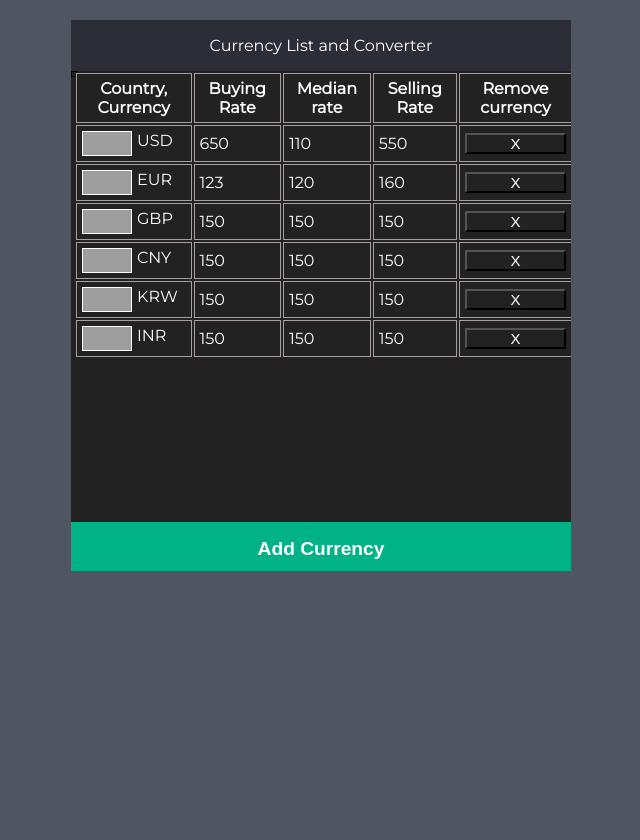
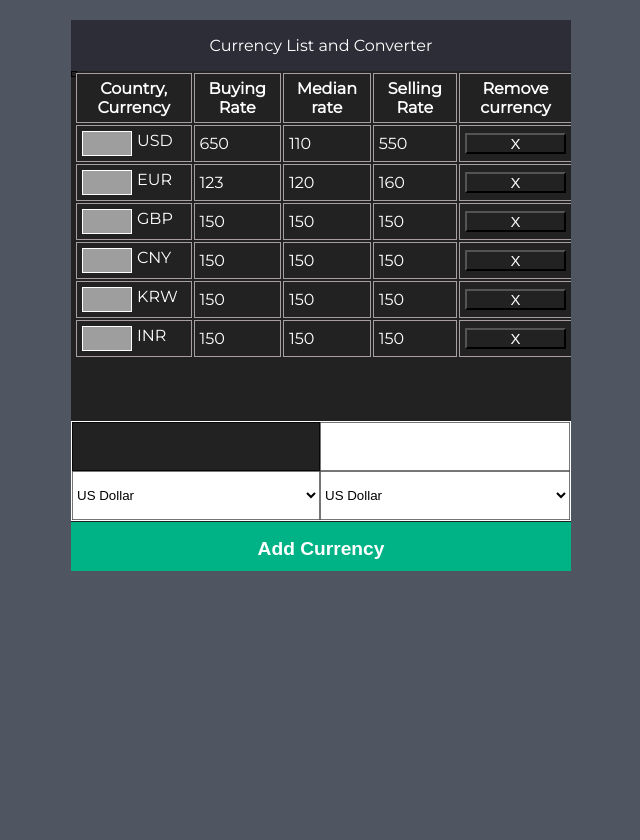
Before and after one commit to LazarStojanovic/RWA-JavaScript, a website built with webpack: page index.html in a window 1280 px wide. Shown: the whole page, without its empty margins (319-959 px from the left). Before the commit the page ends 800 px from the top, so only its background shows below. Built offline with nearby package versions, Linux system fonts and the light colour scheme; data requests are answered from the project's data file; grey boxes are pictures that could not be loaded.

Commit message:
Sredjivanje currency convertora

```diff
--- a/css/style.css
+++ b/css/style.css
@@ -14,6 +14,7 @@ body{
 .wrap-all {
     margin: 20px auto;
     width:500px;
+    height: 800px;
 
 }
 
@@ -25,9 +26,12 @@ body{
 }
 
 .table-container{
+    height: 500px;
     background-color: #222;
     overflow-x: hidden;
-    height: 100%;
+    overflow-y: auto;
+    position: relative;
+
 }
 .add-currency-button{
     background-color: #00b386;
@@ -44,6 +48,19 @@ body{
     position: absolute  ;
     bottom: 0;
     height: 50px;
+
+}
+
+.converter-container{
+    width: 100%;
+    height: 100px;
+    bottom:50px;
+    position: absolute;
+    border: 1px solid white;
+    background-color:#505562;
+    overflow-x: hidden;
+    overflow-y: auto;
+
 
 }
 
@@ -77,11 +94,7 @@ body{
 
 }
 
-.table-container{
-    height: 500px;
-    overflow-y: auto;
-    position: relative;
-}
+
 
 /* Scrollbar */
 .currency-table-body::-webkit-scrollbar {
@@ -125,6 +138,11 @@ ul.currency-list li:hover{
 
  .add-currency-button.open + ul.currency-list {
     left: 0;
+    z-index: 1000;
+  }
+
+  .add-currency-button.open + .converter-container{
+      z-index: 1;
   }
 .add-currency-button i {
     position: absolute;
@@ -158,7 +176,7 @@ ul.currency-list li:hover{
 
 
 .currency-table-body{
-    height: 90%;
+    height: 70%;
     overflow-y:auto;
     position: absolute;
     bottom: 0;
@@ -170,7 +188,7 @@ ul.currency-list li:hover{
 .tableContainer{
     background-color: lightslategray;
     width: 500px;
-    height: 500px;
+    height: 800px;
 }
 
 table{
@@ -196,3 +214,39 @@ th, td {
     color:white;
     font-size: 15px;
 }
+
+.grid-container{
+    display: inline-grid;
+    grid-template-columns: auto auto;
+}
+.text-input1{
+    border: 1px solid rgba(0, 0, 0, 0.8);
+    background-color: #222;
+}
+/*
+.text-input1{
+    position: relative;
+    height: 30px;
+}
+.text-input2{
+    position: relative;
+    left: -173px;
+    top:50px;
+    height: 30px;
+}
+*/
+/*
+.select1{
+    position: relative;
+    right:160px;
+    top: 10px;
+
+}
+
+}
+.select2{
+    position: relative;
+    left: 180px;
+    top: 30px;
+
+}*/
--- a/db.json
+++ b/db.json
@@ -77,7 +77,7 @@
         },
         {
             "id": 8,
-            "name": "Chinese Yuan Renminbi",
+            "name": "Chinese Yuan",
             "abbreviation": "CNY",
             "symbol": "\u00A5",
             "flagURL": "http://www.geonames.org/flags/l/cn.gif",
--- a/src/currencyList.js
+++ b/src/currencyList.js
@@ -26,7 +26,7 @@ export default class currencyList{
         });
     }
 
-    addCurrencyToTable(currencyList,currencyTableBody){
+    addCurrencyToTable(currencyList,currencyTableBody,converterContainer){
         currencyList.addEventListener("click", () => {
             var clickedListItem = event.target.closest("li");
             if(!clickedListItem.classList.contains('disabled')){
@@ -42,17 +42,26 @@ export default class currencyList{
                                                             <td class="currency-table-data">${currency.sellingRate}</td>
                                                             <td><input type="button" class="remove-currency-button-${currency.id} newButton" value="X" tag=${currency.id}></td>
                                                     </tr>`);
+                                                var select1 = converterContainer.querySelector(`.select1`);
+                                                select1.insertAdjacentHTML("beforeend",
+                                                    `<option class='option' option-name=${currency.abbreviation}>${currency.name}</option>`);
+                                                var select2 = converterContainer.querySelector(`.select2`);
+                                                select2.insertAdjacentHTML("beforeend",
+                                                    `<option class='option' option-name=${currency.abbreviation}>${currency.name}</option>`);
+
                                                 var button = document.getElementsByClassName(`remove-currency-button-${currency.id}`)[0];
                                                 button.addEventListener("click",() => {
+                                                    var option1 = converterContainer.childNodes[2].querySelector(`[option-name=${currency.abbreviation}]`)
+                                                    option1.remove();
+                                                    var option2 = converterContainer.childNodes[3].querySelector(`[option-name=${currency.abbreviation}]`)
+                                                    option2.remove();
                                                     currencyList.querySelector(`[list-data=${currency.abbreviation}]`).classList.remove("disabled");
                                                     var parent = button.parentNode.parentNode;
                                                     parent.remove();
                                                  })
-
                                              })
              }
          });
     }
 
-
 }
--- a/src/draw.js
+++ b/src/draw.js
@@ -35,15 +35,15 @@ export default class draw{
         var initalCurrencyArray = [1,2,4,8,15,18];
         initalCurrencyArray.forEach(currencyId => {
             currencyListObj.returnCurrency(currencyId)
-                    .then(currency => this.drawTableRows(currencyTableBody,currencyLista,currency))
+                    .then(currency => this.drawTableRows(currencyTableBody,currencyLista,currency,converterContainer))
         });
-
+        //Crtanje add currency button elementa
         var addCurrencyButton = document.createElement('input');
         addCurrencyButton.type = "button";
         addCurrencyButton.value = "Add Currency";
         addCurrencyButton.classList.add('add-currency-button');
         tableContainer.appendChild(addCurrencyButton);
-
+        //Dodavanje event listener-a buttonu
         currencyListObj.addCurrencyButtonFunctionality();
         //Crtanje pop-up liste valuta
         var currencyLista = document.createElement('ul');
@@ -55,8 +55,17 @@ export default class draw{
                 .then(data => {
                     data.forEach(currency =>this.drawCurrencyList(currency,currencyLista,initalCurrencyArray))
                 })
+
+        //Crtanje currency converter-a
+        var converterContainer = document.createElement('div');
+        converterContainer.classList.add('converter-container');
+        converterContainer.classList.add("grid-container");
+        tableContainer.appendChild(converterContainer);
+
+        this.drawCurrencyConverter(converterContainer,initalCurrencyArray,currencyListObj);
+
         //Klikom na valuti u pop-up listi valuta dodaje se u tabelu valuta
-        currencyListObj.addCurrencyToTable(currencyLista,currencyTableBody);
+        currencyListObj.addCurrencyToTable(currencyLista,currencyTableBody,converterContainer);
     }
 
     drawTableHeaders(currencyTableBody){
@@ -91,7 +100,7 @@ export default class draw{
         currencyTableRow.appendChild(currencyTableHeader);
     }
 
-    drawTableRows(currencyTableBody,currencyLista,currency){
+    drawTableRows(currencyTableBody,currencyLista,currency,converterContainer){
 
 
         var currencyTableRow = document.createElement('tr');
@@ -142,6 +151,10 @@ export default class draw{
 
         removeCurrencyButton.addEventListener("click" ,()=>{
             currencyLista.querySelector(`[list-data=${currency.abbreviation}]`).classList.remove("disabled");
+            var option1 = converterContainer.childNodes[2].querySelector(`[option-name=${currency.abbreviation}]`)
+            option1.remove();
+            var option2 = converterContainer.childNodes[3].querySelector(`[option-name=${currency.abbreviation}]`)
+            option2.remove();
             var parent = removeCurrencyButton.parentNode.parentNode;
             parent.remove();
         })
@@ -180,4 +193,65 @@ export default class draw{
 
     }
 
+    drawCurrencyConverter(converterContainer,initalCurrencyArray,currencyListObj){
+
+
+        var textInput1 = document.createElement('input');
+        textInput1 .type ='text';
+        textInput1 .classList.add('text-input1');
+        converterContainer.appendChild(textInput1 );
+
+        textInput1.addEventListener('input',()=>{
+                var selectedValue1 = converterContainer.querySelector('.select1').value;
+                var selectedValue2 = converterContainer.querySelector('.select2').value;
+                currencyListObj.returnCurrencyArray()
+                            .then(currencyArray => {
+                                var selectedCurrency1 = currencyArray.filter(currency => currency.name === selectedValue1);
+                                var selectedCurrency2 = currencyArray.filter( currency => currency.name == selectedValue2);
+                                textInput2.value = (parseFloat(textInput1.value)*parseFloat(selectedCurrency1[0].buyingRate))/parseFloat(selectedCurrency2[0].sellingRate);
+
+                            })
+
+
+        });
+
+        var textInput2 = document.createElement('input');
+        textInput2.type ='text';
+        textInput2.classList.add('text-input2');
+        converterContainer.appendChild(textInput2);
+
+        //textinput2 eventlistener
+
+        var select1 = document.createElement('select');
+        select1.classList.add("select");
+        select1.classList.add("select1");
+        converterContainer.appendChild(select1);
+
+        initalCurrencyArray.forEach(currencyId =>{
+                currencyListObj.returnCurrency(currencyId)
+                        .then(currency=>{
+                            var option = document.createElement('option');
+                            option.classList.add(`option`);
+                            option.setAttribute("option-name",`${currency.abbreviation}`);
+                            option.innerHTML = currency.name;
+                            select1.appendChild(option);
+                        })
+        })
+
+        var select2 = document.createElement('select');
+        select2.classList.add("select");
+        select2.classList.add("select2");
+        converterContainer.appendChild(select2);
+
+        initalCurrencyArray.forEach(currencyId =>{
+            currencyListObj.returnCurrency(currencyId)
+                    .then(currency=>{
+                        var option = document.createElement('option');
+                        option.classList.add(`option`);
+                        option.setAttribute("option-name",`${currency.abbreviation}`);
+                        option.innerHTML = currency.name;
+                        select2.appendChild(option);
+                    })
+    })
+    }
 }
```
Lines whose indentation alone changed are shown as unchanged.
